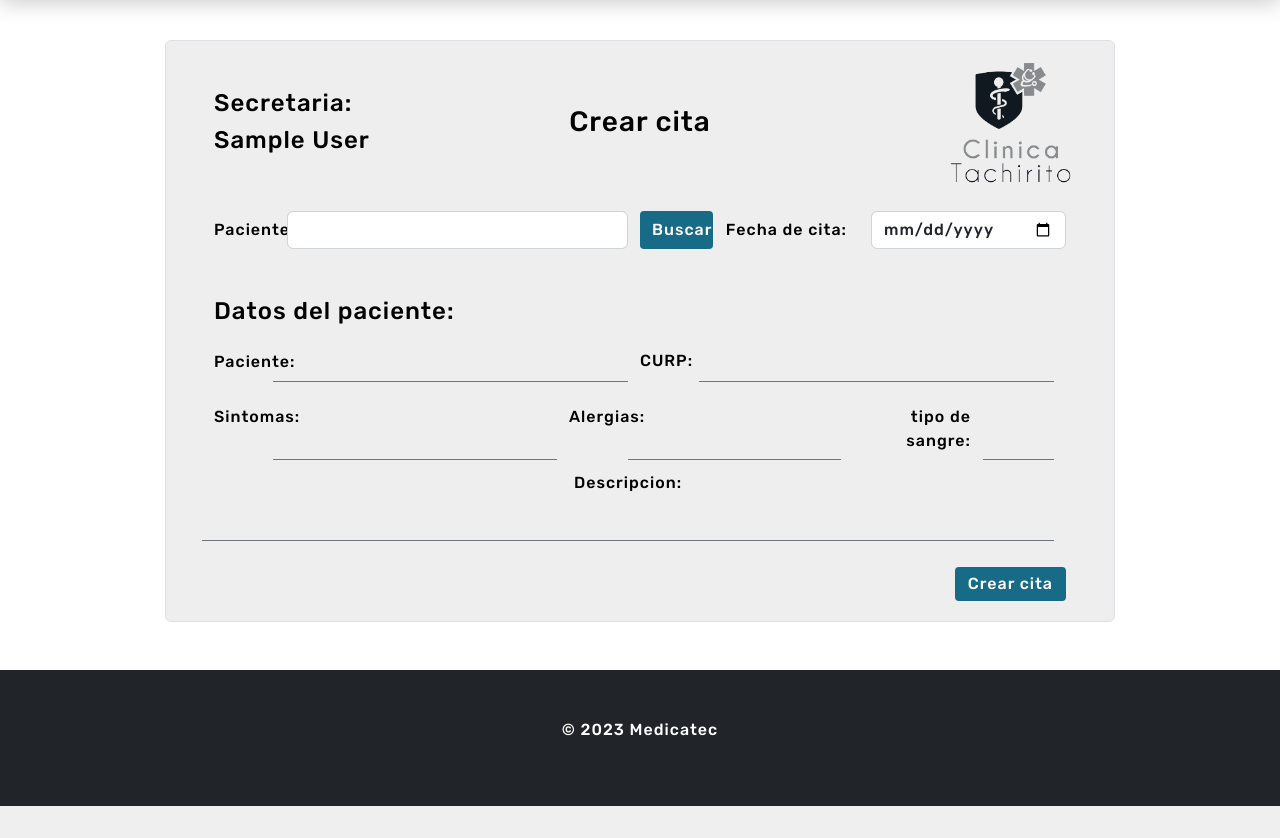
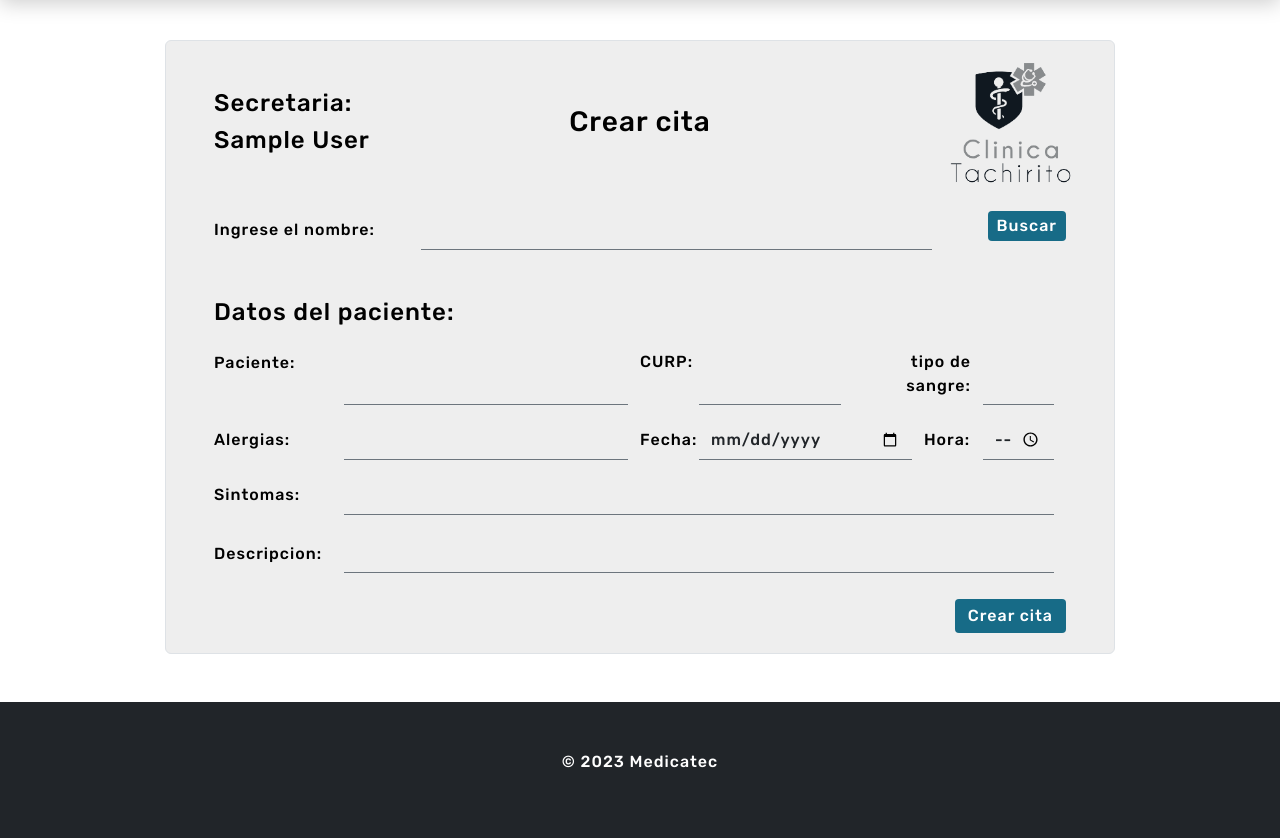
Before and after one commit to lenovo2917/ProyectoClinica, a PHP site: page /secretarias/creacionCitasS.php in a window 1280 px wide. Shown: the part 96-934 px from the top of the page. Before the commit the page ends 902 px from the top, so only its background shows below. Run offline with PHP 8.4, Linux system fonts and the light colour scheme; the visitor is signed in with stand-in values (Sample User, id 1); some web fonts are replaced.

Commit message:
lo mismo

```diff
--- a/secretarias/creacionCitasS.php
+++ b/secretarias/creacionCitasS.php
@@ -93,60 +93,76 @@ session_start();
                         <div class="row ">
                             <div class="col-12">
                                 <div class="row mb-3">
-                                    <label for="" class=" col-1 col-form-label">Paciente:</label>
-                                    <div class="col-5 text-start">
-                                        <input type="text" class="form-control" name="nombrePaciente" id="">
+                                    <label for="" class=" col-3 col-form-label">Ingrese el nombre:</label>
+                                    <div class="col-7 text-center border-bottom border-secondary">
+                                        <input type="text" class="form-control-plaintext" name="nombrePaciente" id="">
                                     </div>
-                                    <button class="col-1"  id="buscarP" >Buscar</button>
-                                    <label for="" class=" col-2 col-form-label text-end">Fecha de
-                                        cita:</label>
-                                    <div class="col-3 text-end">
-                                        <input type="date" class="form-control" id="" value="12/10/2023">
+                                    <div class="col-2 text-end">
+                                        <button class="" id="buscarP">Buscar</button>
                                     </div>
                                     <div class="col-12 text-center" id="mensajeError">
 
                                     </div>
                                 </div>
                             </div>
-                            <form action="" class="form" method="post">
+                            <form action="../php/crearCitaS.php" class="form" method="post">
                                 <div class="col-12">
                                     <div class="row my-2">
                                         <div class="col-12 mt-4">
                                             <h4 class="">Datos del paciente:</h4>
                                         </div>
                                         <div class="row py-2">
-                                            <label for="" class=" py-2 col-1 col-form-label">Paciente:</label>
-                                            <div class="border-bottom border-secondary col-5 text-start">
-                                                <input type="text" readonly id="nombrePacienteF" class="form-control-plaintext">
+                                            <label for="" class=" py-2 col-2 col-form-label">Paciente:</label>
+                                            <div class="border-bottom border-secondary col-4 text-start">
+                                                <input type="text" readonly id="nombrePacienteF" name="nombrePacienteF"
+                                                    class="form-control-plaintext">
                                             </div>
                                             <label for="" class=" col-1 col-form-label">CURP:</label>
-                                            <div class="border-bottom border-secondary col-5 text-start">
-                                                <input type="text" readonly id="curpPacienteF" class="form-control-plaintext">
-                                            </div>
-
-                                        </div>
-                                        <div class="row py-2">
-                                            <label for="" class=" col-1 col-form-label">Sintomas:</label>
-                                            <div class="border-bottom border-secondary col-4 text-start">
-                                                <input type="text" id="sintomasPacienteF" class="form-control-plaintext">
-                                            </div>
-                                            <label for="" class="col-1 col-form-label">Alergias:</label>
-                                            <div class="border-bottom border-secondary col-3 text-start">
-                                                <input type="text" readonly id="alergiasPacienteF" class="form-control-plaintext">
+                                            <div class="border-bottom border-secondary col-2 text-start">
+                                                <input type="text" readonly id="curpPacienteF" name="curpPacienteF"
+                                                    class="form-control-plaintext">
                                             </div>
                                             <label for="" class="col-2 col-form-label text-end">tipo de sangre:</label>
                                             <div class="border-bottom border-secondary col-1 text-start">
-                                                <input type="text" readonly id="sangrePacienteF" class="form-control-plaintext">
+                                                <input type="text" readonly id="sangrePacienteF" name="sangrePacienteF"
+                                                    class="form-control-plaintext">
                                             </div>
-                                            <label for="" class="col mt-1 col-form-label text-center">Descripcion:</label>
-                                            <div class="border-bottom border-secondary col-12 text-start">
-                                                <input type="text" id="descripcionPacienteF" class="form-control-plaintext">
+                                        </div>
+                                        <div class="row py-2">
+                                            <label for="" class="col-2 col-form-label">Alergias:</label>
+                                            <div class="border-bottom border-secondary col-4 text-start">
+                                                <input type="text" readonly id="alergiasPacienteF"
+                                                    name="alergiasPacienteF" class="form-control-plaintext">
+                                            </div>
+                                            <label for="" class="col-1 col-form-label">Fecha:</label>
+                                            <div class="border-bottom border-secondary col-3 text-start">
+                                                <input type="date" id="fechaPacienteF" name="fechaPacienteF"
+                                                    class="form-control-plaintext">
+                                            </div>
+                                            <label for="" class="col-1 col-form-label">Hora:</label>
+                                            <div class="border-bottom border-secondary col-1 text-start">
+                                                <input type="time" id="horaPacienteF" name="horaPacienteF"
+                                                    class="form-control-plaintext">
+                                            </div>
+                                        </div>
+                                        <div class="row py-2">
+                                            <label for="" class=" col-2 col-form-label">Sintomas:</label>
+                                            <div class="border-bottom border-secondary col-10 text-start">
+                                                <input type="text" id="sintomasPacienteF" name="sintomasPacienteF"
+                                                    class="form-control-plaintext">
+                                            </div>
+                                        </div>
+                                        <div class="row py-2">
+                                            <label class="col-2 mt-1 col-form-label">Descripcion:</label>
+                                            <div class="border-bottom border-secondary col-10 text-start">
+                                                <input type="text" id="descripcionPacienteF" name="descripcionPacienteF"
+                                                    class="form-control-plaintext">
                                             </div>
                                         </div>
                                     </div>
                                 </div>
                                 <div class="col-12 text-end">
-                                    <input type="submit" value="Crear cita">
+                                    <input type="submit" name="crearCitaS" value="Crear cita">
                                 </div>
                             </form>
                         </div>
```
Also changed, not shown: php/crearCitaS.php (+18 -8 lines).
